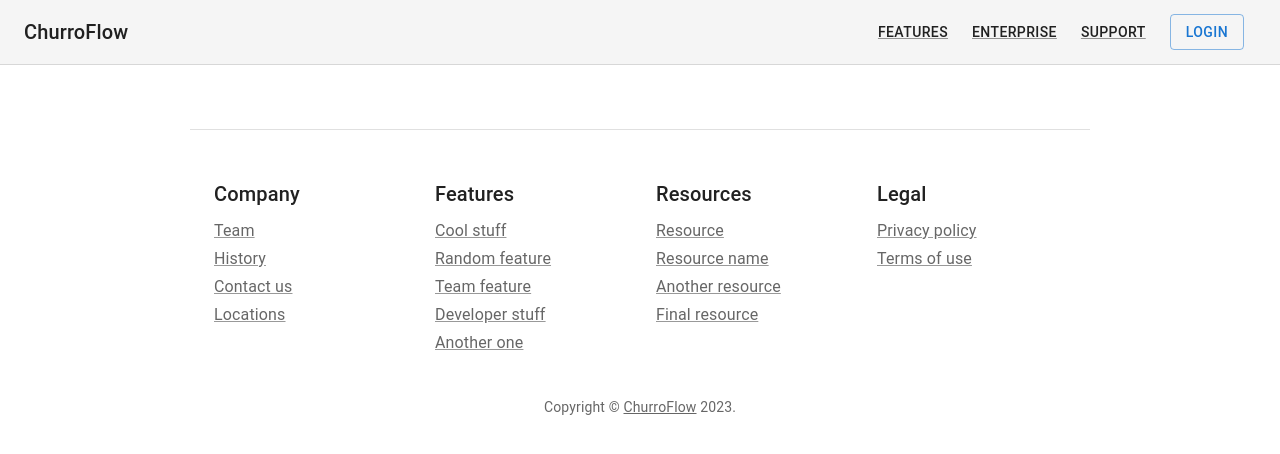
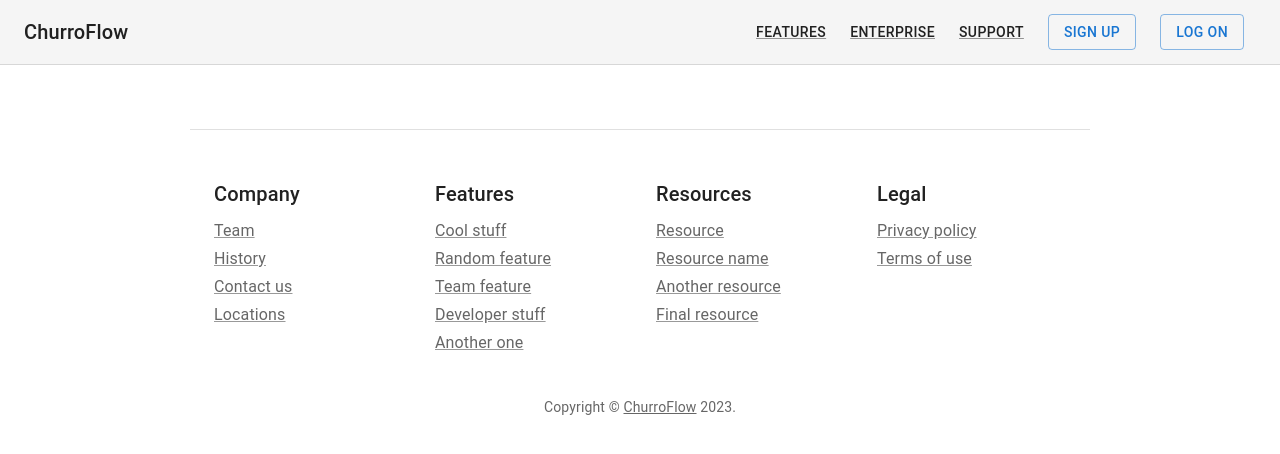
Before and after one commit to jeremytraini/churroflow, a React (Create React App) app: page /welcome in a window 1280 px wide. Shown: the top 454 px of the page. Built offline with nearby package versions, Linux system fonts and the light colour scheme.

Commit message:
Made links to the Register and Login page from the Welcome page

```diff
--- a/src/pages/Welcome.jsx
+++ b/src/pages/Welcome.jsx
@@ -94,8 +94,11 @@ function Welcome() {
               Support
             </Link>
           </nav>
+          <Button href="/register" variant="outlined" sx={{ my: 1, mx: 1.5 }}>
+            SIGN UP
+          </Button>
           <Button href="/login" variant="outlined" sx={{ my: 1, mx: 1.5 }}>
-            Login
+            LOG ON
           </Button>
         </Toolbar>
       </AppBar>
```
